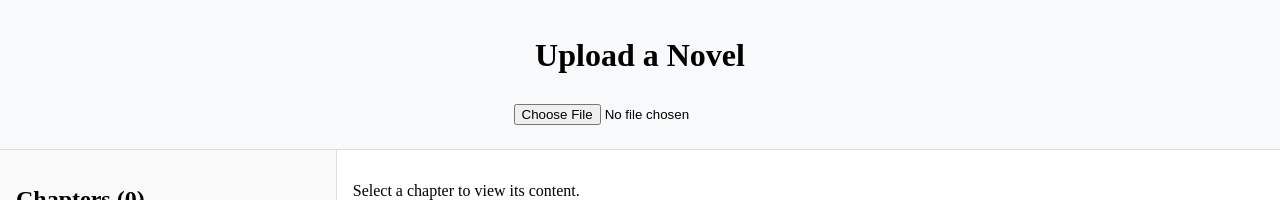
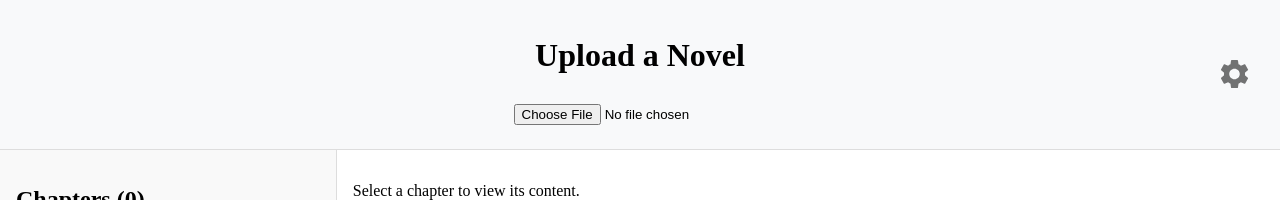
Before and after one commit to MinisGimis/MinisTranslator, a React (Create React App) app in the folder my-app/: page / in a window 1280 px wide. Shown: the top 200 px of the page. Built offline with nearby package versions, Linux system fonts and the light colour scheme.

Commit message:
debug and settings change

```diff
--- a/my-app/src/components/Header.js
+++ b/my-app/src/components/Header.js
@@ -28,11 +28,6 @@ const Header = ({
 
   return (
     <div className="header">
-      {chapters.length > 0 ? (
-        <div className="dynamic-header">
-          <h1 className="chapter-title">
-            {chapters[selectedChapter]?.split("\n")[0] || "Select a Chapter"}
-          </h1>
       <div className="settings-container">
         <IconButton
           aria-label="settings"
@@ -55,6 +50,11 @@ const Header = ({
           />
         )}
       </div>
+      {chapters.length > 0 ? (
+        <div className="dynamic-header">
+          <h1 className="chapter-title">
+            {chapters[selectedChapter]?.split("\n")[0] || "Select a Chapter"}
+          </h1>
         </div>
       ) : (
         <div className="upload-container">
--- a/my-app/src/components/Viewer.js
+++ b/my-app/src/components/Viewer.js
@@ -61,12 +61,19 @@ const Viewer = () => {
 
   useEffect(() => {
     const savedFileContent = localStorage.getItem("fileContent");
+    console.log(
+      "[useEffect:init] savedFileContent present:",
+      !!savedFileContent
+    );
+    console.log("[useEffect:init] chapters.length:", chapters.length);
+
     if (savedFileContent && chapters.length === 0) {
+      console.log("[useEffect:init] Calling extractChapters...");
       const extractedChapters = extractChapters(savedFileContent);
+      console.log("[useEffect:init] Setting chapters...");
       setChapters(extractedChapters);
     }
-    // eslint-disable-next-line react-hooks/exhaustive-deps
-  }, [chapters]);
+  }, []);
 
   useEffect(() => {
     if (chapters.length > 0) {
@@ -92,36 +99,52 @@ const Viewer = () => {
     const reader = new FileReader();
     reader.onload = (e) => {
       let fileContent = e.target.result;
+      console.log("[handleFileUpload] File read, length:", fileContent.length);
 
-      // Remove leading whitespace from each line while preserving newlines
       fileContent = fileContent
-        .split("\n") // Split content into lines
-        .map((line) => line.replace(/^\s+/, "")) // Remove leading whitespace
-        .join("\n"); // Join lines back into a single string
+        .split("\n")
+        .map((line) => line.replace(/^\s+/, ""))
+        .join("\n");
 
       localStorage.setItem("fileContent", fileContent);
+      console.log("[handleFileUpload] Cleaned file stored");
+
       const extractedChapters = extractChapters(fileContent);
       setChapters(extractedChapters);
+      console.log("[handleFileUpload] Chapters set:", extractedChapters.length);
+
       setSelectedChapter(0);
       setTranslations({});
-      setGlossary({ terms: [], characters: [] }); // Reset glossary
+      setGlossary({ terms: [], characters: [] });
+
       localStorage.removeItem("chapters");
       localStorage.removeItem("selectedChapter");
       localStorage.removeItem("translations");
       localStorage.removeItem("glossary");
+
+      console.log("[handleFileUpload] State and localStorage reset");
     };
     reader.readAsText(file);
   };
 
   const extractChapters = (content) => {
+    console.log("[extractChapters] Raw content length:", content.length);
+
     const chapterRegexPattern = new RegExp(chapterRegex, "g");
     const matches = [];
     let match;
+    let index = 0;
 
     while ((match = chapterRegexPattern.exec(content)) !== null) {
+      console.log(
+        `[extractChapters] Match ${index} found:`,
+        match[0].slice(0, 100)
+      ); // Show first 100 chars
       matches.push(match[0].trim());
+      index++;
     }
 
+    console.log("[extractChapters] Total chapters extracted:", matches.length);
     return matches;
   };
 
@@ -160,7 +183,7 @@ const Viewer = () => {
       .map((line) => line.trim())
       .join("\n\n");
 
-    const chunks = splitTextIntoChunks(contentToTranslate, 300);
+    const chunks = splitTextIntoChunks(contentToTranslate, 500);
 
     const glossaryTerms = glossary.terms
       .map((term) => `"${term["term in original"]}": "${term["translation"]}"`)
--- a/my-app/src/translations/prompts.js
+++ b/my-app/src/translations/prompts.js
@@ -1,5 +1,5 @@
 export const TRANSLATE_TO_ENGLISH_PROMPT =
-  "Can you translate this chinese web novel into English? Please try to keep the punctuation, swearing, meaning, and connotation the same. Some words might be internet slang or have sexual meanings. Please make it in normal English rather than a formal essay. Note that this is in past tense.";
+  "Can you translate this chinese web novel into English? YOU MUST KEEP THE punctuation, swearing, meaning, and connotation the same. Some words might be internet slang or have sexual meanings. Please make it in normal English rather than a formal essay. Note that this is in past tense.";
 
 export const TRANSLATION_ENDPOINT =
   "https://api.openai.com/v1/chat/completions";
@@ -7,4 +7,4 @@ export const TRANSLATION_ENDPOINT =
 export const TRANSLATION_MODEL = "gpt-4o-mini";
 
 export const TRANSLATION_FORMAT_PROMPT =
-  'Please use existing term and character translations if it exists. Try to keep the any newlines present in the original text. Please return the translation as well as any new terms and characters with the following JSON format: {"TRANSLATION": "TRANSLATED STRING (with new lines)" , "NEW_TERMS": [{term in original: original term, translation: translated term}, ...], "NEW_CHARACTERS": [{name in original: original name, name in translation: translated name, gender: man or woman or it}]}, DO NOT INCLUDE NEW LINES OR SPACES IN THE JSON OUTSIDE OF THE TRANSLATION';
+  'Please translate the following text. Use **existing translations for terms and character names if they are available**. Maintain any **newlines from the original text** in the translation. Your output MUST include: \n1. The translated text. \n2. Any NEW TERMS introduced in this passage that are not already in the existing translations. \n3. Any NEW CHARACTERS introduced, with gender specified.\nReturn your result in the following strict JSON format (DO NOT include any newlines or extra spaces outside the "TRANSLATION" field): \n{"TRANSLATION": "TRANSLATED STRING (with preserved newlines)", "NEW_TERMS": [{"term in original": "original term", "translation": "translated term"}], "NEW_CHARACTERS": [{"name in original": "original name", "name in translation": "translated name", "gender": "man" | "woman" | "it"}]}';
```
Lines whose indentation alone changed are shown as unchanged.
